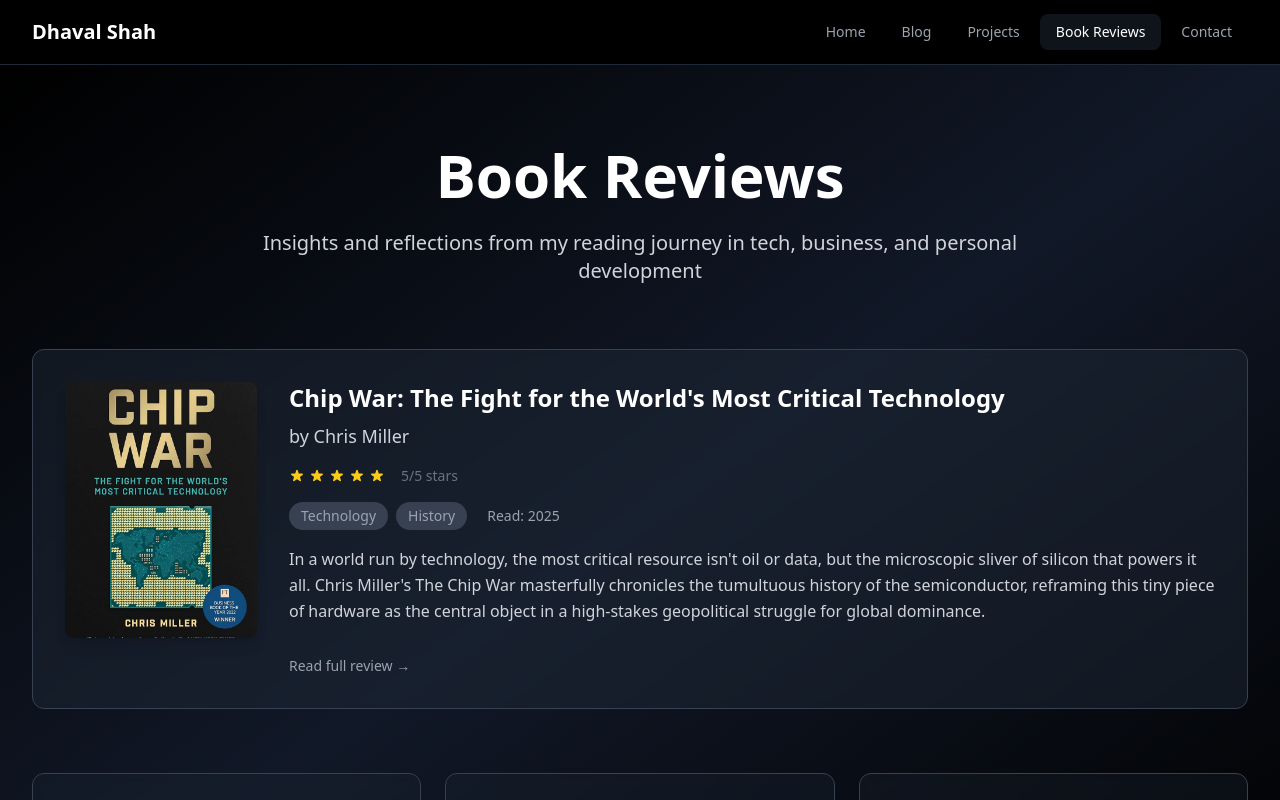
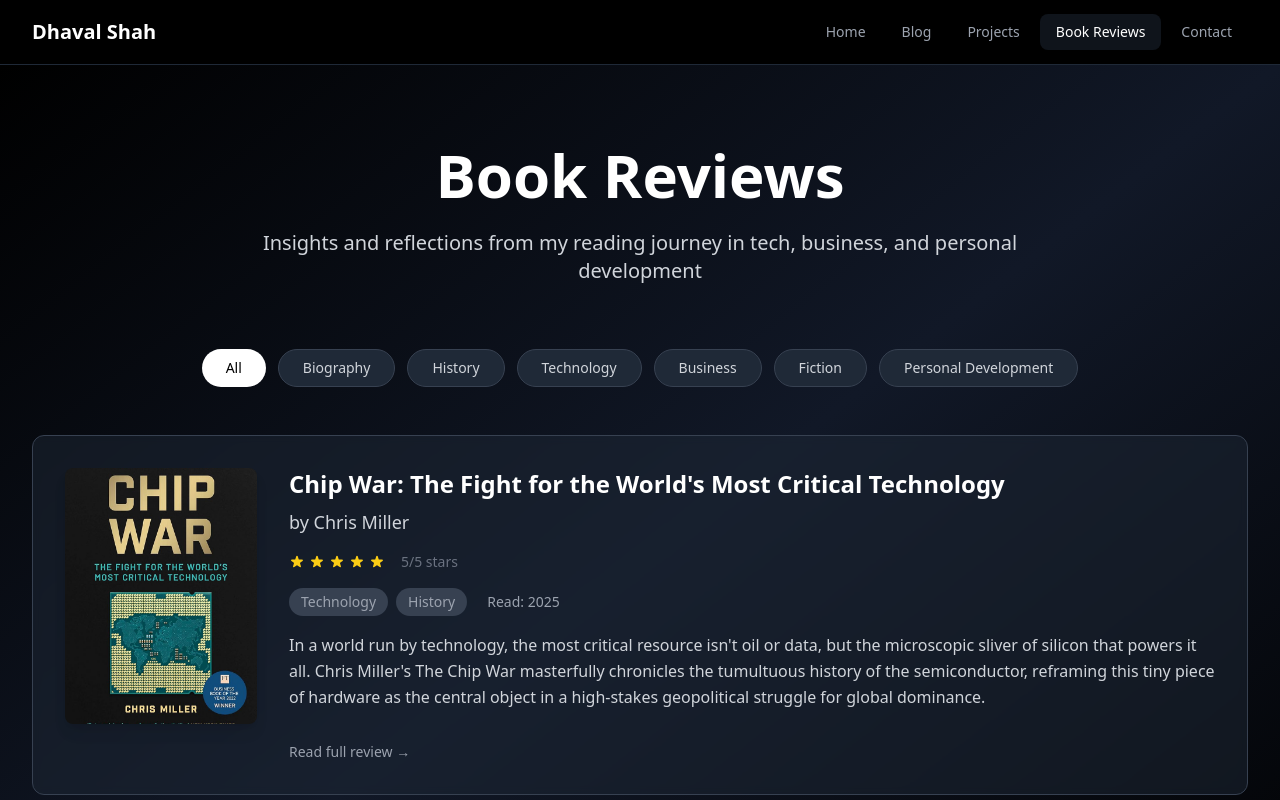
Before and after one commit to sdhaval97/personal-website, a React (Vite) app: page /book-reviews in a window 1280 px wide. Shown: the top 800 px of the page. Built offline with nearby package versions, Linux system fonts and the light colour scheme.

Commit message:
made changes to the book review page and home page

```diff
--- a/src/components/Hero.jsx
+++ b/src/components/Hero.jsx
@@ -72,15 +72,15 @@
               <ul className="space-y-3 text-gray-300">
                 <li className="flex items-start">
                   <svg className="w-5 h-5 mr-3 mt-1 text-gray-400 flex-shrink-0" fill="none" stroke="currentColor" viewBox="0 0 24 24"><path strokeLinecap="round" strokeLinejoin="round" strokeWidth="2" d="M9 12l2 2 4-4m6 2a9 9 0 11-18 0 9 9 0 0118 0z"></path></svg>
-                  <span>**Full-Stack Development:** Crafting responsive front-end interfaces with React and building robust, scalable back-end systems with Node.js and Python.</span>
+                  <span><strong className="font-bold text-white">Full-Stack Development:</strong> Crafting responsive front-end interfaces with React and building robust, scalable back-end systems with Node.js and Python.</span>
                 </li>
                 <li className="flex items-start">
                   <svg className="w-5 h-5 mr-3 mt-1 text-gray-400 flex-shrink-0" fill="none" stroke="currentColor" viewBox="0 0 24 24"><path strokeLinecap="round" strokeLinejoin="round" strokeWidth="2" d="M9 12l2 2 4-4m6 2a9 9 0 11-18 0 9 9 0 0118 0z"></path></svg>
-                  <span>**Database Management:** Designing and managing efficient SQL and NoSQL database schemas to ensure data integrity and performance.</span>
+                  <span><strong className="font-bold text-white">Database Management:</strong> Designing and managing efficient SQL and NoSQL database schemas to ensure data integrity and performance.</span>
                 </li>
                  <li className="flex items-start">
                   <svg className="w-5 h-5 mr-3 mt-1 text-gray-400 flex-shrink-0" fill="none" stroke="currentColor" viewBox="0 0 24 24"><path strokeLinecap="round" strokeLinejoin="round" strokeWidth="2" d="M9 12l2 2 4-4m6 2a9 9 0 11-18 0 9 9 0 0118 0z"></path></svg>
-                  <span>**Problem Solving:** Deconstructing complex challenges into manageable components and implementing clean, maintainable solutions.</span>
+                  <span><strong className="font-bold text-white">Problem Solving:</strong> Deconstructing complex challenges into manageable components and implementing clean, maintainable solutions.</span>
                 </li>
               </ul>
             </div>
--- a/src/pages/BookReviews.jsx
+++ b/src/pages/BookReviews.jsx
@@ -2,6 +2,9 @@
 
 const BookReviews = () => {
   const [expandedBook, setExpandedBook] = useState(null)
+  const [selectedGenre, setSelectedGenre] = useState('all')
+
+  const genres = ['all', 'biography', 'history', 'technology', 'business', 'fiction', 'personal development']
 
   const books = [
     {
@@ -80,6 +83,12 @@
     })
   }
 
+  const filteredBooks = selectedGenre === 'all'
+    ? books
+    : books.filter(book =>
+        book.categories?.some(cat => cat.toLowerCase() === selectedGenre.toLowerCase())
+      )
+
   return (
     <div className="min-h-screen bg-gradient-to-br from-black via-gray-900 to-black py-20">
       <div className="max-w-7xl mx-auto px-4 sm:px-6 lg:px-8">
@@ -92,8 +101,25 @@
           </p>
         </div>
 
+        {/* Genre Filter */}
+        <div className="flex flex-wrap justify-center gap-3 mb-12">
+          {genres.map((genre) => (
+            <button
+              key={genre}
+              onClick={() => setSelectedGenre(genre)}
+              className={`px-6 py-2 rounded-full capitalize text-sm font-medium transition-all duration-300 ${
+                selectedGenre === genre
+                  ? 'bg-white text-black hover:bg-gray-200'
+                  : 'bg-gray-800 text-gray-300 hover:bg-gray-700 border border-gray-700'
+              }`}
+            >
+              {genre}
+            </button>
+          ))}
+        </div>
+
         <div className="space-y-8">
-          {books.map((book, index) => {
+          {filteredBooks.map((book, index) => {
             const isExpanded = expandedBook === index
             return (
               <div
@@ -183,11 +209,11 @@
         {/* Reading Stats */}
         <div className="mt-16 grid md:grid-cols-3 gap-6">
           <div className="bg-gray-800/30 backdrop-blur-sm rounded-xl p-6 text-center border border-gray-700">
-            <div className="text-3xl font-bold text-white mb-2">{books.length}</div>
-            <div className="text-gray-400">Books Read</div>
+            <div className="text-3xl font-bold text-white mb-2">{filteredBooks.length}</div>
+            <div className="text-gray-400">{selectedGenre === 'all' ? 'Books Read' : 'Books in Genre'}</div>
           </div>
           <div className="bg-gray-800/30 backdrop-blur-sm rounded-xl p-6 text-center border border-gray-700">
-            <div className="text-3xl font-bold text-white mb-2">{books.filter(b => b.rating > 0).length}</div>
+            <div className="text-3xl font-bold text-white mb-2">{filteredBooks.filter(b => b.rating > 0).length}</div>
             <div className="text-gray-400">Reviews Written</div>
           </div>
           <div className="bg-gray-800/30 backdrop-blur-sm rounded-xl p-6 text-center border border-gray-700">
```
